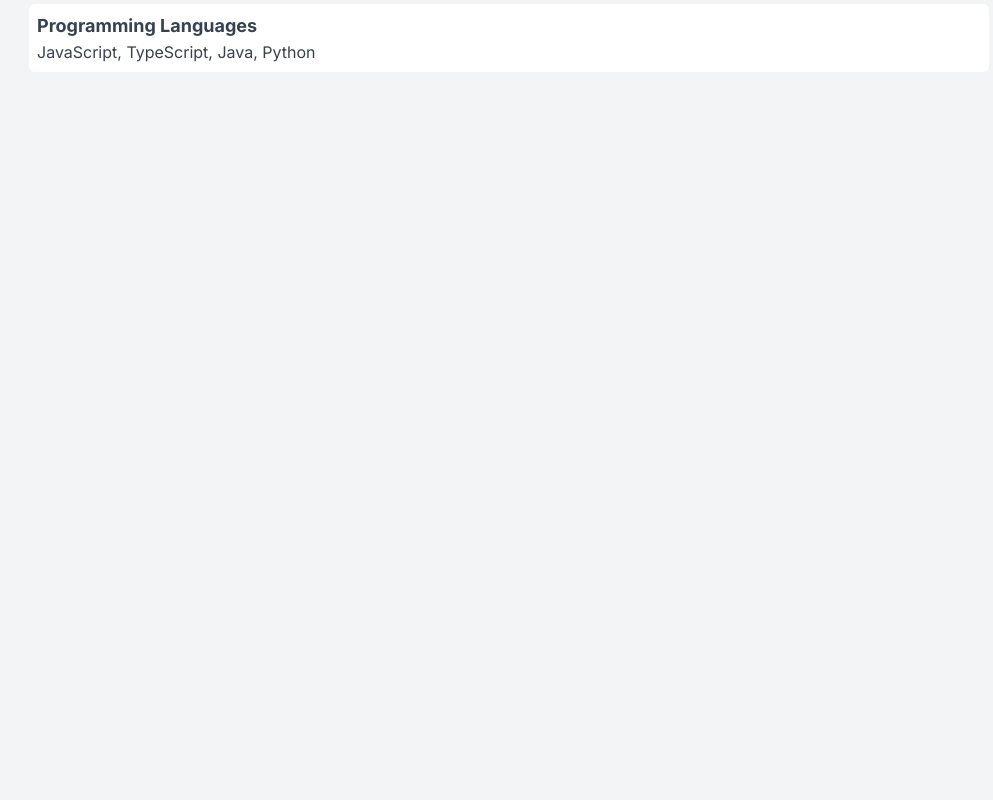
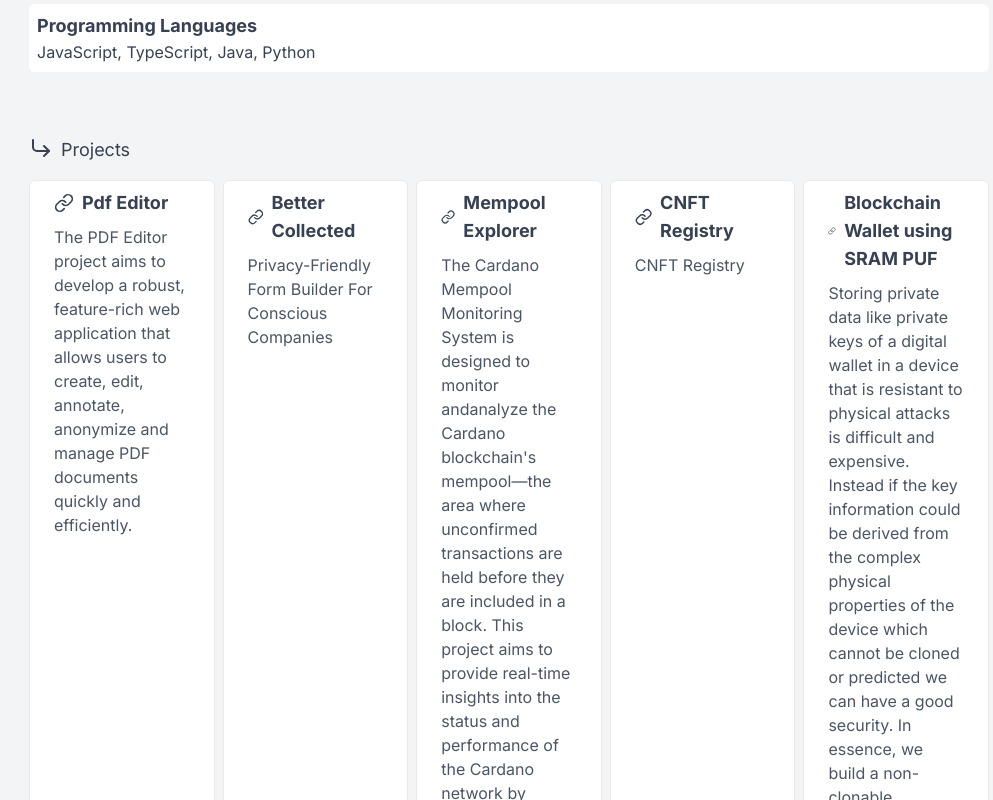
Before and after one commit to ruppo-912116/ruppo-912116.github.io, a Next.js app: page / in a window 1280 px wide. Shown: the part 980-1780 px from the top of the page, without its empty margins (131-1124 px from the left). Before the commit the page ends 1052 px from the top, so only its background shows below. Built offline with nearby package versions, Linux system fonts and the light colour scheme.

Commit message:
Add simple projects section

```diff
--- a/package.json
+++ b/package.json
@@ -10,6 +10,7 @@
     "lint": "next lint"
   },
   "dependencies": {
+    "classnames": "^2.5.1",
     "next": "14.2.5",
     "react": "^18",
     "react-dom": "^18"
--- a/src/app/page.tsx
+++ b/src/app/page.tsx
@@ -1,14 +1,18 @@
 import NavbarContainer from "@/components/navbar/container";
 import HeroSectionContainer from "@/components/hero-section/container";
 import ServicesContainer from "@/components/services/container";
+import ProjectsContainer from "@/components/projects/container";
+import Banner from "@/components/banner";
 
 export default function Home() {
     return (
         <main className={"bg-neutral-light dark:bg-neutral-dark min-h-screen"}>
+            <Banner/>
             <NavbarContainer/>
-            <div className={"px-4 pt-4 mt-16 md:px-40 md:pt-16"}>
+            <div className={"px-4 pb-20 pt-4 mt-16 md:px-40 md:pt-16"}>
                 <HeroSectionContainer/>
                 <ServicesContainer/>
+                <ProjectsContainer/>
             </div>
         </main>
     );
--- /dev/null
+++ b/src/components/banner.tsx
@@ -0,0 +1,9 @@
+import React from 'react';
+
+export default function Banner() {
+    return (
+        <div className="bg-yellow-300 text-black p-4 text-center fixed bottom-0 h-12 left-0 right-0 z-50">
+            <p>This is the first version of my portfolio. The design will be revamped later.</p>
+        </div>
+    );
+};
--- /dev/null
+++ b/src/components/projects/container.tsx
@@ -0,0 +1,70 @@
+import SectionHeader from "@/components/common/section-header";
+import Image from "next/image";
+import PdfEditorLogo from "@/logos/pdf-editor-logo";
+import ProjectCard from "@/components/projects/project-card";
+
+export default function ProjectsContainer() {
+
+    const projects = [
+        {
+            title: "Pdf Editor",
+            image: <PdfEditorLogo/>,
+            desc: "The PDF Editor project aims to develop a robust, feature-rich web\n" +
+                "application that allows users to create, edit, annotate, anonymize and\n" +
+                "manage PDF documents quickly and efficiently.",
+            link: "https://portal.tm7.eu"
+        },
+        {
+            title: "Better Collected",
+            image: <Image
+                width={0}
+                height={0}
+                style={{width: "100%", height: "100%"}}
+                src="https://bettercollected.com/content/images/2024/05/Layer-2--1-.svg"
+                alt="Privacy-Friendly Form Builder"/>,
+            desc: "Privacy-Friendly Form Builder For Conscious Companies",
+            link: "https://bettercollected.com"
+        },
+        {
+            title: "Mempool Explorer",
+            image: "",
+            desc: "The Cardano Mempool Monitoring System is designed to monitor andanalyze the Cardano blockchain's mempool—the area where\n" +
+                "unconfirmed transactions are held before they are included in a block.\n" +
+                "This project aims to provide real-time insights into the status and\n" +
+                "performance of the Cardano network by tracking transaction volumes,\n" +
+                "fees, and other relevant metrics.",
+            link: ""
+        },
+        {
+            title: "CNFT Registry",
+            image: "",
+            desc: "CNFT Registry",
+            link: ""
+        },
+        {
+            title: "Blockchain Wallet using SRAM PUF",
+            image: "",
+            desc: "Storing private data like private keys of a digital wallet in a device that is\n" +
+                "resistant to physical attacks is difficult and expensive. Instead if the key\n" +
+                "information could be derived from the complex physical properties of the\n" +
+                "device which cannot be cloned or predicted we can have a good security.\n" +
+                "In essence, we build a non-clonable cryptocurrency wallet to store private\n" +
+                "keys and validate wallet functions like transaction signing and\n" +
+                "verification",
+            link: "https://github.com/ruppo-912116/Blockchain-wallet"
+        },
+    ]
+
+
+    return (
+        <>
+            <SectionHeader title={"Projects"}/>
+            <div className={"grid grid-cols-5 gap-2"}>
+                {projects.map(project => <ProjectCard key={project.title} projectImage={project.image}
+                                                      title={project.title}
+                                                      link={project.link}
+                                                      description={project.desc}/>)}
+            </div>
+        </>
+    )
+}
--- /dev/null
+++ b/src/components/projects/project-card.tsx
@@ -0,0 +1,25 @@
+"use client";
+import LinkIcon from "@/icons/link-icon";
+import {useRouter} from "next/navigation";
+
+export default function ProjectCard({projectImage, title, description, link}: {
+    projectImage: any;
+    title: string;
+    description: string;
+    link: string;
+}) {
+    //TODO: add logo, add the capsules to show which development stack was used
+    const router = useRouter();
+    return (
+        <div
+            className={"bg-white border-[#eaeaea] rounded-md flex flex-col border-[1px] p-2 h-[100%]"}>
+            <div className={"px-4"}>
+                <div className={"flex gap-2 mb-2 items-center"}>
+                    <LinkIcon className={"!w-5 !h-5 cursor-pointer"} onClick={() => router.push(link)}/>
+                    <h1 className={"font-bold text-lg"}>{title} </h1>
+                </div>
+                <p className={"text-gray-600"}>{description}</p>
+            </div>
+        </div>
+    )
+}
--- /dev/null
+++ b/src/icons/link-icon.tsx
@@ -0,0 +1,13 @@
+export default function LinkIcon(props: any) {
+    const {className, ...otherProps} = props;
+    return (
+        <svg xmlns="http://www.w3.org/2000/svg" width="24" height="24" viewBox="0 0 24 24" fill="none"
+             stroke="currentColor" strokeWidth="2" strokeLinecap="round" strokeLinejoin="round"
+             className={`lucide lucide-link ${className}`}
+             {...otherProps}
+        >
+            <path d="M10 13a5 5 0 0 0 7.54.54l3-3a5 5 0 0 0-7.07-7.07l-1.72 1.71"/>
+            <path d="M14 11a5 5 0 0 0-7.54-.54l-3 3a5 5 0 0 0 7.07 7.07l1.71-1.71"/>
+        </svg>
+    )
+}
--- /dev/null
+++ b/src/logos/pdf-editor-logo.tsx
@@ -0,0 +1,14 @@
+export default function PdfEditorLogo(props: any) {
+    return (
+        <svg width="40" height="40" viewBox="0 0 40 40" fill="none" xmlns="http://www.w3.org/2000/svg" {...props}>
+            <path fillRule="evenodd" clipRule="evenodd"
+                  d="M23.0008 5L23 5.00098L33 17.0015V31C33 33.2091 31.2091 35 29 35H11C8.79086 35 7 33.2091 7 31V9C7 6.79086 8.79086 5 11 5H23.0008Z"
+                  fill="#0076FC"></path>
+            <path d="M23 17V5L33 17H23Z" fill="#78B7FF"></path>
+            <path d="M7 22H33V31C33 33.2091 31.2091 35 29 35H11C8.79086 35 7 33.2091 7 31V22Z" fill="#1351C3"></path>
+            <path
+                d="M11.7191 32V25.4545H14.0522C14.5614 25.4545 14.9833 25.5472 15.3178 25.7326C15.6523 25.918 15.9027 26.1715 16.0689 26.4933C16.2351 26.8129 16.3182 27.1729 16.3182 27.5735C16.3182 27.9762 16.234 28.3384 16.0657 28.6602C15.8995 28.9798 15.6481 29.2333 15.3114 29.4208C14.9769 29.6062 14.5561 29.6989 14.049 29.6989H12.4446V28.8615H13.9595C14.2813 28.8615 14.5423 28.8061 14.7425 28.6953C14.9428 28.5824 15.0898 28.429 15.1836 28.2351C15.2773 28.0412 15.3242 27.8207 15.3242 27.5735C15.3242 27.3263 15.2773 27.1069 15.1836 26.9151C15.0898 26.7234 14.9418 26.5732 14.7393 26.4645C14.5391 26.3558 14.2749 26.3015 13.9467 26.3015H12.7067V32H11.7191ZM19.5949 32H17.4759V25.4545H19.662C20.3034 25.4545 20.8541 25.5856 21.3144 25.8477C21.7746 26.1076 22.1272 26.4815 22.3722 26.9695C22.6194 27.4553 22.743 28.038 22.743 28.7177C22.743 29.3995 22.6183 29.9854 22.3691 30.4755C22.1219 30.9656 21.7639 31.3427 21.2952 31.6069C20.8264 31.869 20.2597 32 19.5949 32ZM18.4635 31.1371H19.5406C20.0392 31.1371 20.4536 31.0433 20.7838 30.8558C21.1141 30.6662 21.3612 30.3924 21.5253 30.0344C21.6894 29.6744 21.7714 29.2354 21.7714 28.7177C21.7714 28.2042 21.6894 27.7685 21.5253 27.4105C21.3634 27.0526 21.1215 26.7809 20.7998 26.5955C20.4781 26.4102 20.0786 26.3175 19.6013 26.3175H18.4635V31.1371ZM23.9711 32V25.4545H28.03V26.3047H24.9586V28.299H27.7392V29.146H24.9586V32H23.9711Z"
+                fill="#FBFBFB"></path>
+        </svg>
+    );
+}
```
Also changed, not shown: 1 other file (tests, documents, lock files or other folders).
